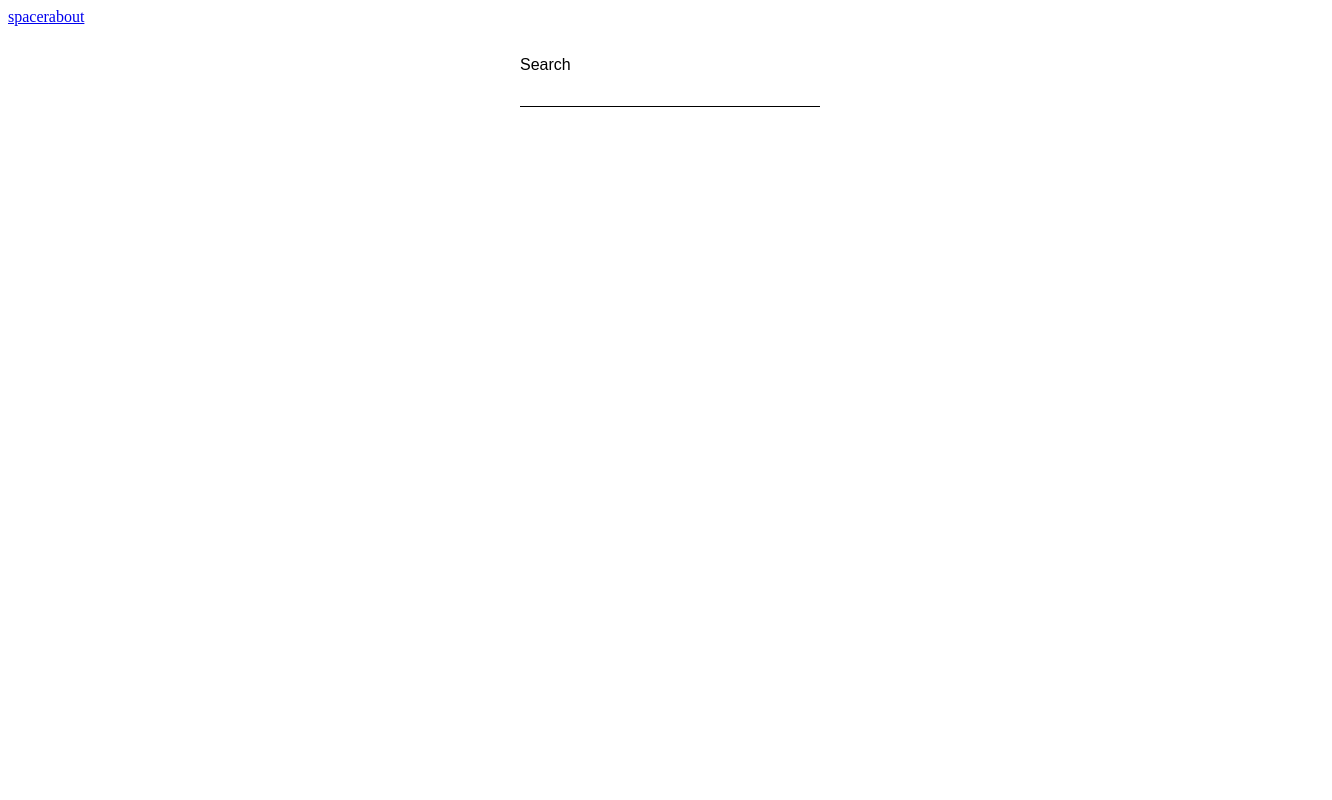
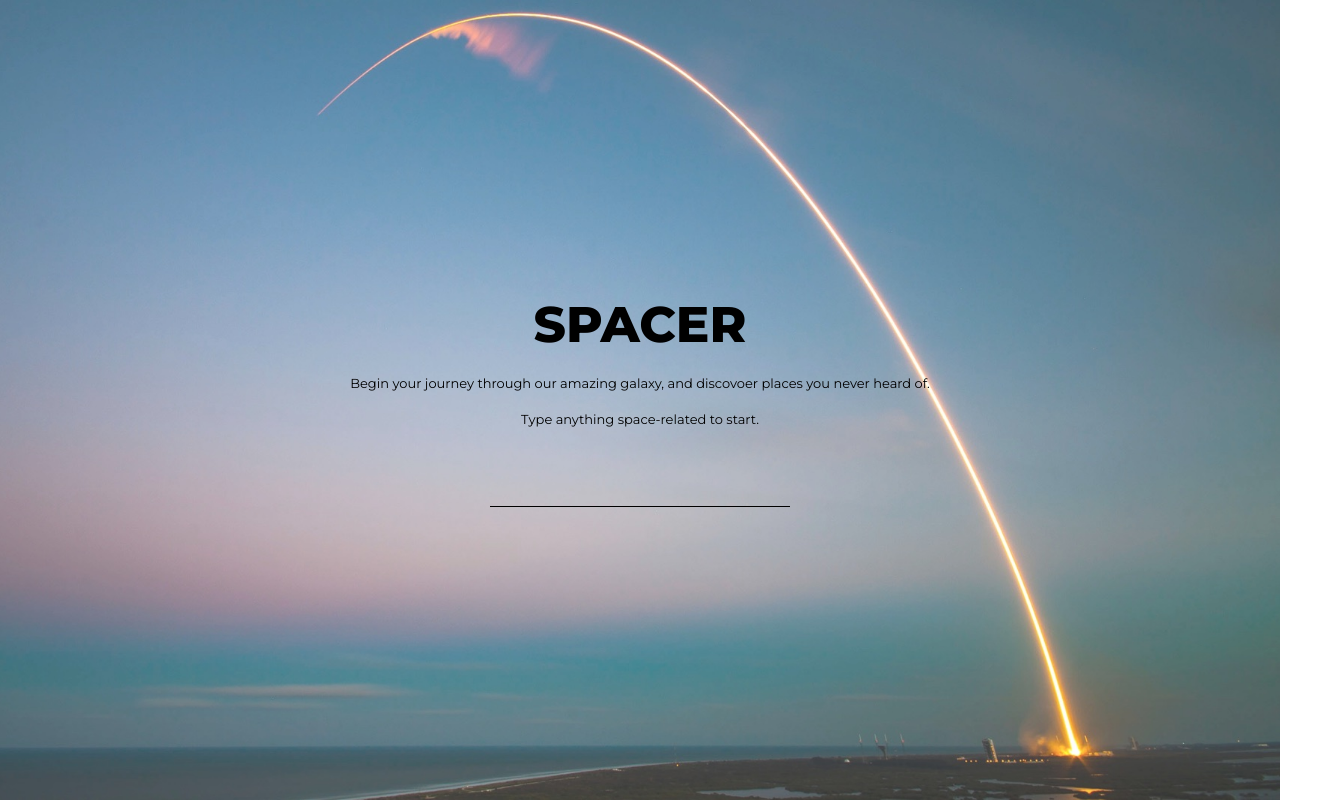
Before and after one commit to lemonadia/space-app, a Vue app: page /#/ in a window 1280 px wide. Shown: the whole page, 1332 px wide, since content can reach past the window. Built offline with nearby package versions, Linux system fonts and the light colour scheme.

Commit message:
Add new components

```diff
--- a/package.json
+++ b/package.json
@@ -1,3 +1,4 @@
+
 {
   "name": "space-app",
   "version": "0.1.0",
--- a/src/App.vue
+++ b/src/App.vue
@@ -1,14 +1,10 @@
 <template>
   <div class="app">
-    <div class="nav">
-      <router-link to="/">spacer</router-link>
-       <router-link to="/about">about</router-link>
-
-    </div>
     <router-view />
   </div>
 </template>
-
-<style lang="scss" scoped>
-
+<style lang="scss">
+@import url('https://fonts.googleapis.com/css?family=Montserrat:300,400,600,800&display=swap');*{box-sizing: border-box;}
+body {
+font-family: 'Montserrat', sans-serif; margin: 0; padding: 0;}
 </style>
--- /dev/null
+++ b/src/components/Claim.vue
@@ -0,0 +1,32 @@
+<template>
+<div class="claimWrapper">
+    <h1 class="claim">SPACER</h1>
+    <p class="subclaim">
+        Begin your journey through our amazing galaxy,
+        and discovoer places you never heard of.
+    </p>
+    <p class="subclaim">Type anything space-related to start.</p>
+</div>
+</template>
+<script>
+export default {
+  name: 'Claim',
+};
+</script>
+<style lang="scss" scoped>
+.claimWrapper{
+    display: flex;
+    flex-direction: column;
+    justify-content: center;
+    align-items: center;
+    }
+
+    .claim{
+        font-size: 50px;
+        margin: 0;
+    }
+    .subclaim{
+        font-size: 13px;
+        margin: 20px 0 0 0;
+    }
+    </style>
--- /dev/null
+++ b/src/components/SearchInput.vue
@@ -0,0 +1,24 @@
+<template>
+<div class="searchWrapper">
+        <input name="search" id="search" v-model="searchValue" v-on:input="handleInput" />
+</div>
+</template>
+<script>
+export default {
+  name: 'SearchInput',
+};
+</script>
+<style>
+  .searchWrapper{
+    margin-top: 50px;
+    display: flex;
+    flex-direction:column;
+    width: 300px;
+  }
+  input{
+    height: 30px;
+    border: 0;
+    border-bottom: 1px solid black;
+    background: none;
+    }
+</style>
--- a/src/router/index.js
+++ b/src/router/index.js
@@ -10,14 +10,6 @@
     name: 'Search',
     component: Search,
   },
-  {
-    path: '/about',
-    name: 'About',
-    // route level code-splitting
-    // this generates a separate chunk (about.[hash].js) for this route
-    // which is lazy-loaded when the route is visited.
-    component: () => import(/* webpackChunkName: "about" */ '../views/About.vue'),
-  },
 ];
 
 const router = new VueRouter({
--- a/src/views/About.vue
+++ /dev/null
@@ -1,11 +0,0 @@
-<template>
-  <div class="about">
-    <h1>This is an about page</h1>
-  </div>
-</template>
-
-<script>
-export default {
-  name: 'About',
-};
-</script>
--- a/src/views/Search.vue
+++ b/src/views/Search.vue
@@ -1,27 +1,21 @@
 
 <template>
   <div class="wrapper">
-    <div class="search">
-      <label for="name">Search</label>
-      <input name="search" id="search" v-model="searchValue" v-on:input="handleInput" />
-      <ul>
-        <li v-for="item in results" :key="item.data[0].nasa_id">
-          <p>{{ item.data[0].description }}</p>
-        </li>
-      </ul>
-    </div>
-  </div>
+    <Claim />
+    <SearchInput /></div>
 </template>
-
 <script>
 
 import axios from 'axios';
 import debounce from 'lodash.debounce';
+import Claim from '@/components/Claim.vue';
+import SearchInput from '@/components/SearchInput.vue';
 
 const API = 'https://images-api.nasa.gov/search';
 
 export default {
   name: 'Search',
+  components: { Claim, SearchInput },
   data() {
     return {
       searchValue: '',
@@ -47,23 +41,16 @@
   display: flex;
   flex-direction: column;
   align-items: center;
+  justify-content: center;
   width: 100%;
+  height: 100vh;
   padding: 30px;
   margin: 0;
+  background-image: url('../assets/heroimage.jpg');
+  background-repeat: no-repeat;
+  background-size: cover;
+  background-position: 80% 0%;
    }
-  .search{
-    display: flex;
-    flex-direction:column;
-    width: 300px;
-  }
-  label{
-    font-family: Montserrot, sans-serif;
-  }
-  input{
-    height: 30px;
-    border: 0;
-    border-bottom: 1px solid black;
-  }
 
 
 </style>
```
Also changed, not shown: .eslintrc.js.
